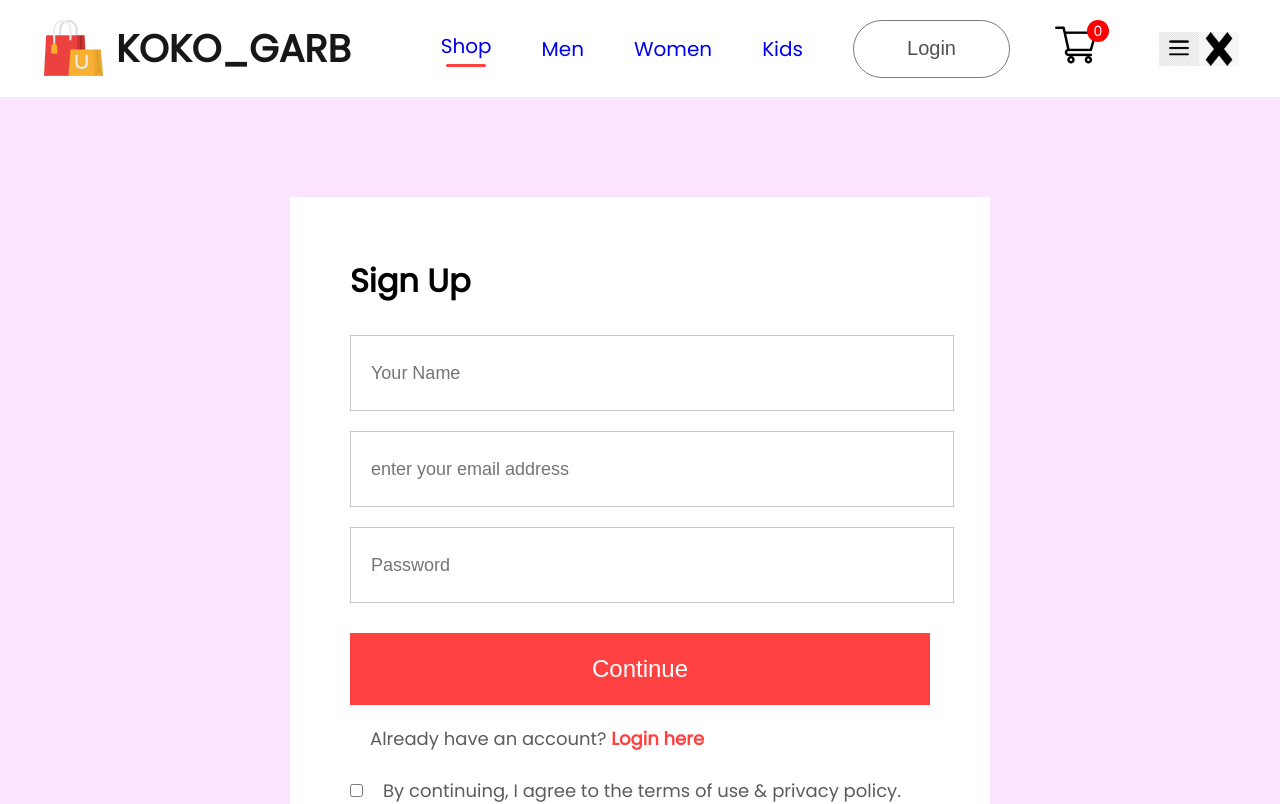
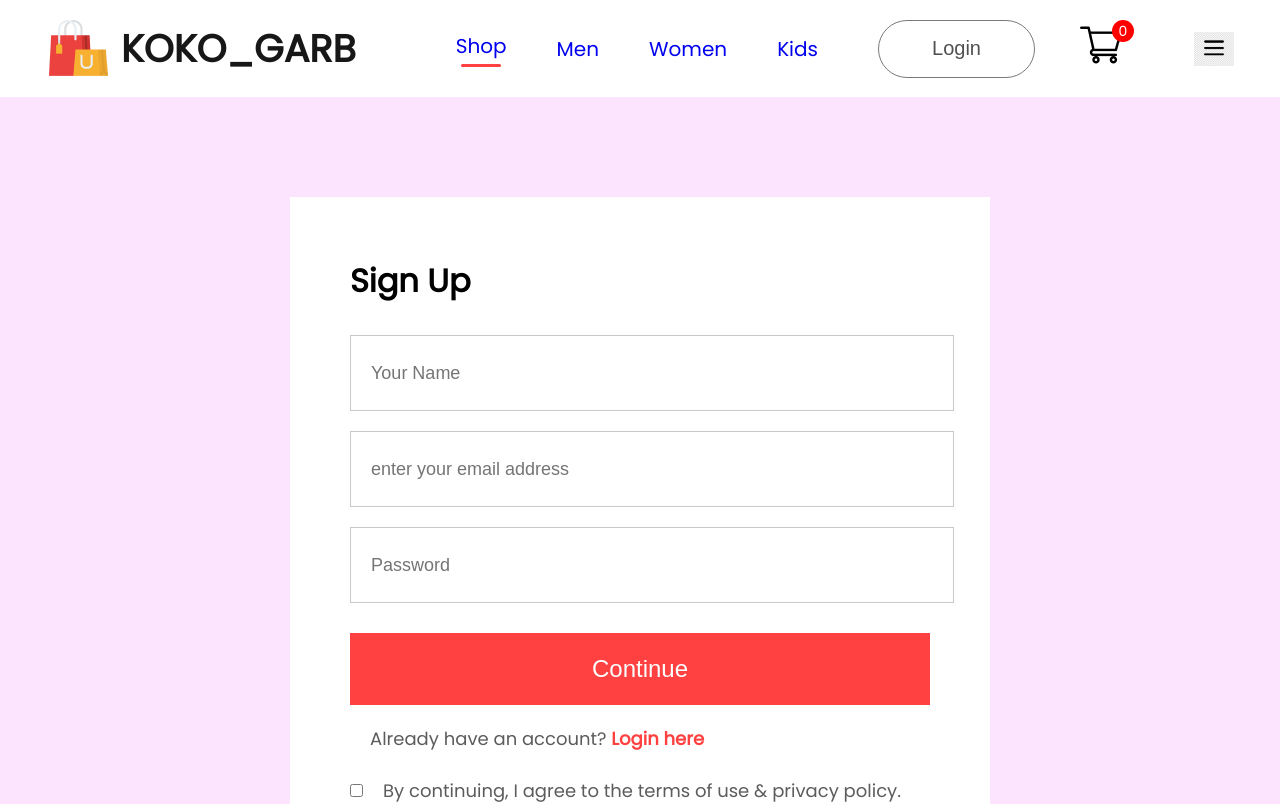
Before and after one commit to Jejeet/KokoBiz, a React (Create React App) app: page /login in a window 1280 px wide. Shown: the top 804 px of the page. Built offline with nearby package versions, Linux system fonts and the light colour scheme; a web font is replaced by a local one.

Commit message:
mobile responsiveness, nav icon-logo toggle

```diff
--- a/src/Components/Navbar/Navbar.jsx
+++ b/src/Components/Navbar/Navbar.jsx
@@ -11,6 +11,7 @@ import { ShopContext } from '../../Context/ShopContext'
 
 const Navbar = () => {
   // usestate so i can move from one slide to another(page)
+  const [showMenu, setShowMenu]= useState(true)
   const [menu, setMenu] = useState("shop");
   const {getTotalItems}= useContext(ShopContext);
   return(
@@ -41,9 +42,12 @@ const Navbar = () => {
         </div>
 
         <div className='navMedia'>
-          <img src={bar} alt="" />
-          <img src={cross} alt="" />
-        </div>
+        {showMenu ? (
+          <img src={bar} alt="" onClick={() => setShowMenu(false)} />
+        ) : (
+          <img src={cross} alt="" onClick={() => setShowMenu(true)} />
+        )}
+      </div>
 
     </div>
 
```
